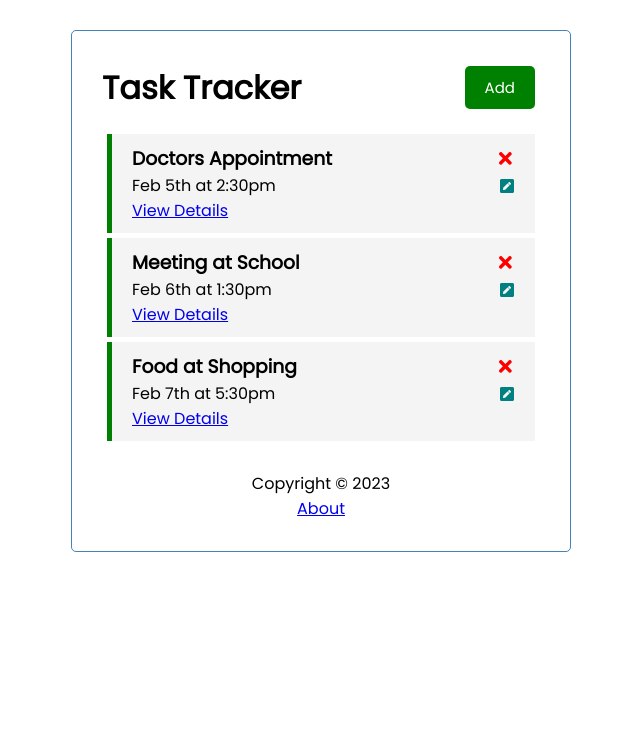
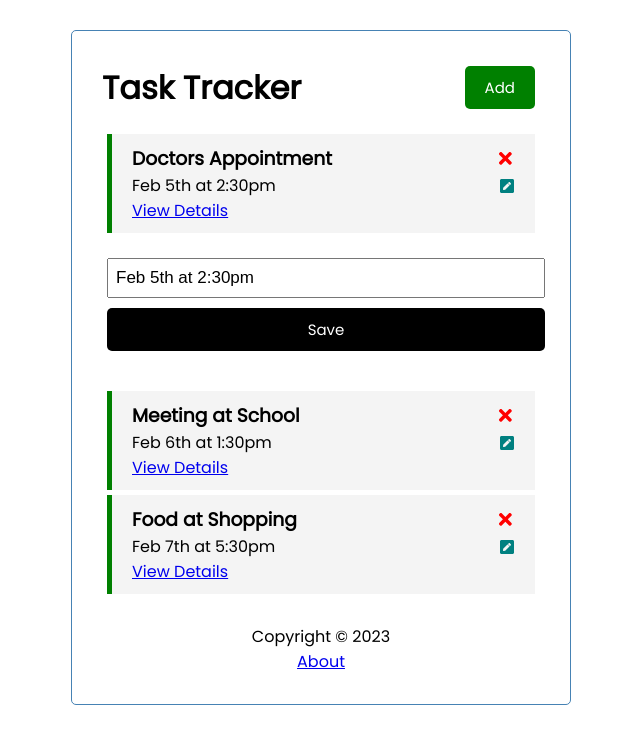
Before and after one commit to rodrigosv91/react_cc, a React (Create React App) app: page / in a window 1280 px wide. Both pictures are taken after a click on the icon 826 px from the left and 185 px from the top of the page. Shown: the top 744 px of the page, without its empty margins (319-959 px from the left). Built offline with nearby package versions, Linux system fonts and the light colour scheme; data requests are answered from the project's data file.

Commit message:
add: editTask

```diff
--- a/src/App.js
+++ b/src/App.js
@@ -55,8 +55,25 @@ function App() {
     setTasks(tasks.filter((task) => task.id !== id));
   };
 
-  const editTask = (task) => {
-    console.log("Editando task");
+  const editTask = async (task) => {
+    const taskId = task.id;
+
+    const taskToUpdate = await fetchTask(taskId);
+    const updatedTask = { ...taskToUpdate, day: task.day };
+
+    const res = await fetch(url + `/${taskId}`, {
+      method: "PUT",
+      headers: { "Content-type": "application/json" },
+      body: JSON.stringify(updatedTask),
+    });
+
+    const data = await res.json();
+
+    setTasks(
+      tasks.map((task) =>
+        task.id === taskId ? { ...task, day: data.day } : task
+      )
+    );
   };
 
   const toggleReminder = async (id) => {
--- /dev/null
+++ b/src/components/EditTask.jsx
@@ -0,0 +1,31 @@
+import { useState } from "react";
+
+const EditTask = ({ task, onEdit, toggleEdit }) => {
+  const [day, setDay] = useState(task.day);
+
+  const onSubmitFunction = (e) => {
+    e.preventDefault();
+
+    if (!day) {
+      alert("Add a Day");
+      return;
+    }
+    task.day = day;
+    onEdit(task);
+    toggleEdit();
+  };
+
+  return (
+    <form className="add-form" onSubmit={onSubmitFunction}>
+      <div className="form-control">
+        <input
+          defaultValue={task.day}
+          onChange={(e) => setDay(e.target.value)}
+        />
+        <button className="btn btn-block">Save</button>
+      </div>
+    </form>
+  );
+};
+
+export default EditTask;
--- a/src/components/Task.js
+++ b/src/components/Task.js
@@ -1,8 +1,17 @@
+import { useState } from "react";
 import { FaTimes, FaPenSquare } from "react-icons/fa";
 import { Link } from "react-router-dom";
+import EditTask from "./EditTask";
 
 const Task = ({ task, onDelete, onToggle, onEdit }) => {
+  const [showEditTask, setShowEditTask] = useState(false);
+
+  const toggleEdit = () => {
+    setShowEditTask(!showEditTask);
+  };
+
   return (
+    <div>
       <div
         className={`task ${task.reminder ? "reminder" : ""}`}
         onDoubleClick={() => onToggle(task.id)}
@@ -18,13 +27,17 @@ const Task = ({ task, onDelete, onToggle, onEdit }) => {
           {task.day}
           <FaPenSquare
             style={{ color: "teal", cursor: "pointer" }}
-          onClick={() => onEdit(task)}
+            onClick={() => toggleEdit()}
           />
         </p>
         <p>
           <Link to={`/task/${task.id}`}>View Details</Link>
         </p>
       </div>
+      {showEditTask && (
+        <EditTask task={task} onEdit={onEdit} toggleEdit={toggleEdit} />
+      )}
+    </div>
   );
 };
 
```
Lines whose indentation alone changed are shown as unchanged.
